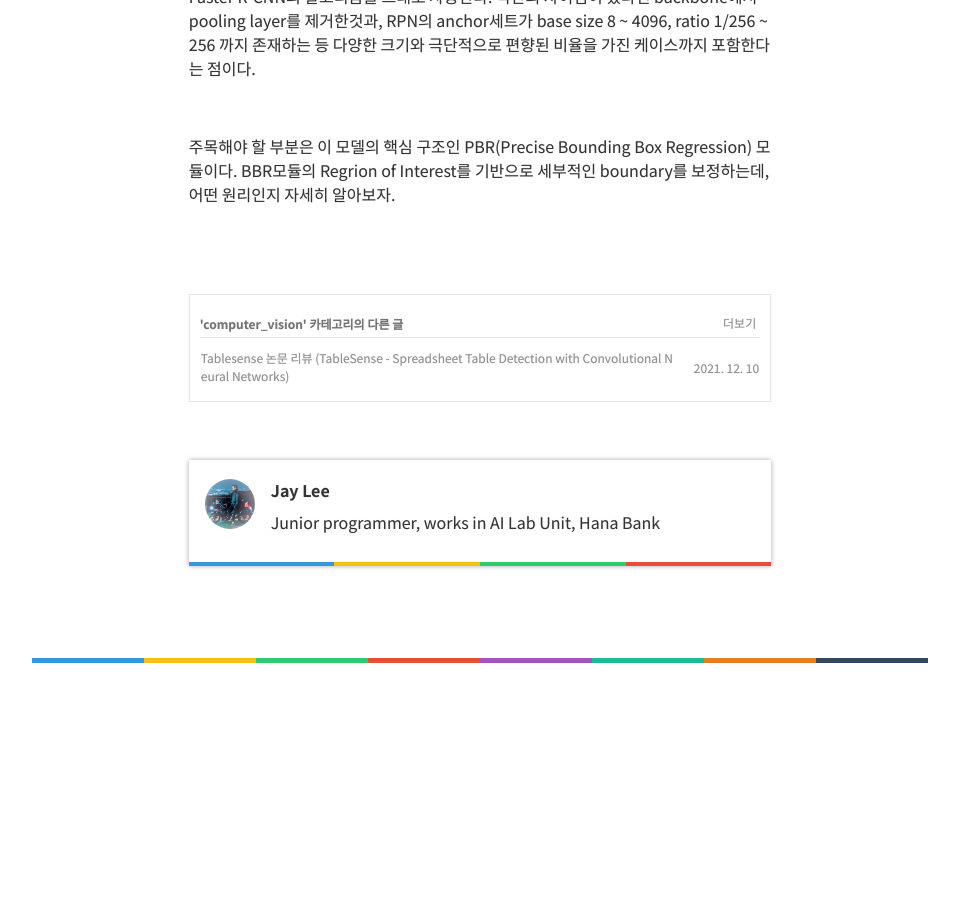
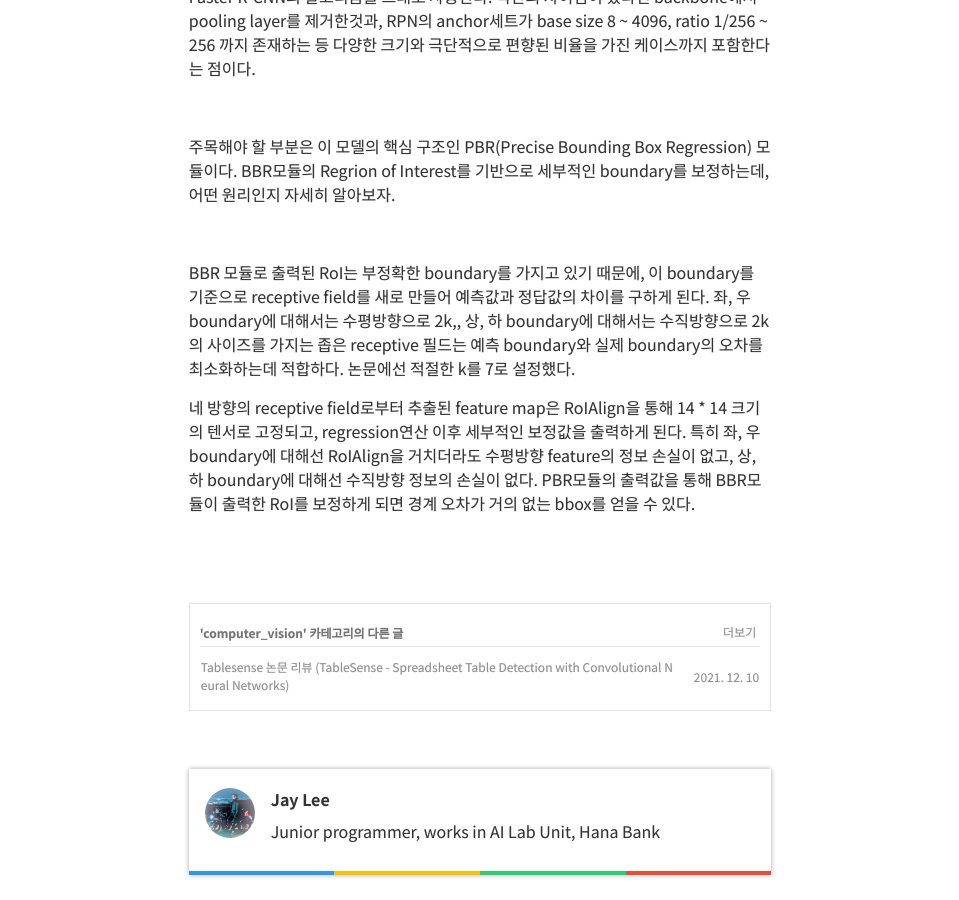
Before and after one commit to Clarit7/clarit7.github.io, a Jekyll site: the page built from _posts/2021-12-10-tablesense.md, in a window 1280 px wide and 900 px high, scrolled down 3160 px. Shown: the whole window, without its empty margins (160-1119 px from the left). Built offline with Jekyll 4.4.1, drawn with Linux system fonts in a browser that asks for light colours; some web fonts are replaced; formulas are drawn with MathJax 3; comment, search, counter and statistics services are not loaded; before the commit the page ends 3828 px from its top, so only the background shows below that; some of the changed text lies outside the part shown.

Commit message:
Update 2021-12-10-tablesense.md

```diff
--- a/_posts/2021-12-10-tablesense.md
+++ b/_posts/2021-12-10-tablesense.md
@@ -107,3 +107,10 @@ Cell Featurization은 시트를 텐서로 변환하는 단계이다. 이미지
 <br/>
 
 주목해야 할 부분은 이 모델의 핵심 구조인 PBR(Precise Bounding Box Regression) 모듈이다. BBR모듈의 Regrion of Interest를 기반으로 세부적인 boundary를 보정하는데, 어떤 원리인지 자세히 알아보자.
+
+<br/>
+
+BBR 모듈로 출력된 RoI는 부정확한 boundary를 가지고 있기 때문에, 이 boundary를 기준으로 receptive field를 새로 만들어 예측값과 정답값의 차이를 구하게 된다.
+좌, 우 boundary에 대해서는 수평방향으로 2k,, 상, 하 boundary에 대해서는 수직방향으로 2k의 사이즈를 가지는 좁은 receptive 필드는 예측 boundary와 실제 boundary의 오차를 최소화하는데 적합하다. 논문에선 적절한 k를 7로 설정했다.
+
+네 방향의 receptive field로부터 추출된 feature map은 RoIAlign을 통해 14 * 14 크기의 텐서로 고정되고, regression연산 이후 세부적인 보정값을 출력하게 된다. 특히 좌, 우 boundary에 대해선 RoIAlign을 거치더라도 수평방향 feature의 정보 손실이 없고, 상, 하 boundary에 대해선 수직방향 정보의 손실이 없다. PBR모듈의 출력값을 통해 BBR모듈이 출력한 RoI를 보정하게 되면 경계 오차가 거의 없는 bbox를 얻을 수 있다.
```
Also changed, not shown: other parts of _posts/2021-12-10-tablesense.md (+1 -1 lines).
